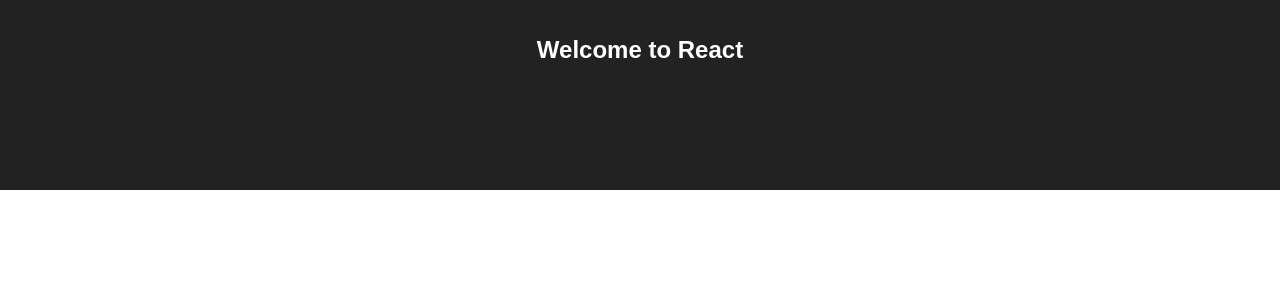
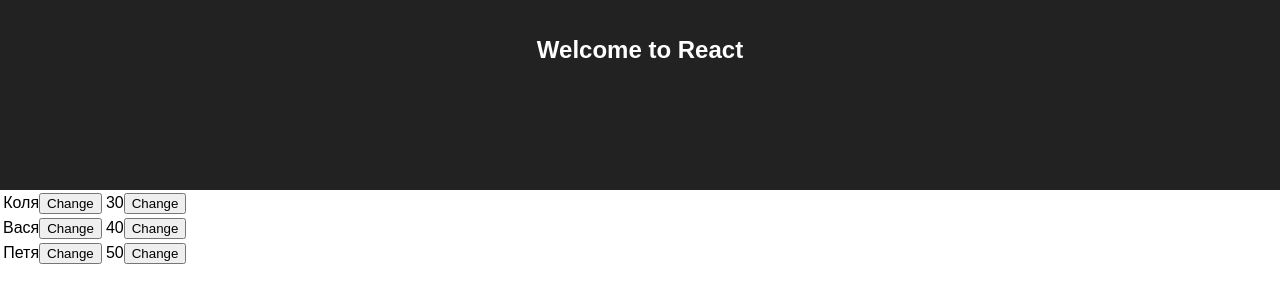
Before and after one commit to behuamuh/codemu, a React (Create React App) app: page /task56 in a window 1280 px wide. Shown: the top 302 px of the page. Built offline with nearby package versions, Linux system fonts and the light colour scheme.

Commit message:
up task to 56

```diff
--- /dev/null
+++ b/src/fourComponents/Task54.js
@@ -0,0 +1,40 @@
+import React, { Component } from 'react';
+
+export default class Task54 extends Component {
+  state = {
+    users: [
+      { name: 'Коля', surname: 'Иванов', age: 30 },
+      { name: 'Вася', surname: 'Петров', age: 40 },
+      { name: 'Петя', surname: 'Сидоров', age: 50 },
+    ],
+  };
+
+  render() {
+    const { users } = this.state;
+    const list = users.map((user, index) => {
+      const { name, surname, age } = user;
+      return <User key={index} name={name} surname={surname} age={age} />;
+    });
+    return <ul>{list}</ul>;
+  }
+}
+
+class User extends Component {
+  state = { isOpen: true };
+
+  toggleOpen = () => {
+    this.setState({ isOpen: !this.state.isOpen });
+  };
+
+  render() {
+    const { name, surname, age } = this.props;
+    const { isOpen } = this.state;
+    return (
+      <li>
+        <input type="checkbox" checked={isOpen} onChange={this.toggleOpen} />
+        {name}
+        {isOpen ? ` ${surname} ${age} лет.` : null}
+      </li>
+    );
+  }
+}
--- /dev/null
+++ b/src/fourComponents/Task55.js
@@ -0,0 +1,55 @@
+import React, { Component } from 'react';
+
+export default class Task55 extends Component {
+  state = { items: ['lorem', 'ipsum', 'dolor'] };
+
+  render() {
+    const { items } = this.state;
+    const list = items.map((item, index) => {
+      return <Punct key={index} text={item} />;
+    });
+    return <ul>{list}</ul>;
+  }
+}
+
+class Punct extends Component {
+  state = { isOpen: false, input: '', text: '' };
+
+  componentDidMount() {
+    this.setState({ text: this.props.text });
+  }
+
+  toggleOpen = () => {
+    this.setState({ isOpen: !this.state.isOpen });
+  };
+
+  handleChange = event => {
+    this.setState({ input: event.target.value });
+  };
+
+  handleInput = () => {
+    this.setState({
+      text: this.state.input,
+      input: '',
+      isOpen: !this.state.isOpen,
+    });
+  };
+
+  render() {
+    const { isOpen, input, text } = this.state;
+    return (
+      <li onClick={this.toggleOpen}>
+        {text}
+        {isOpen ? (
+          <input
+            autoFocus
+            type="text"
+            value={input}
+            onChange={this.handleChange}
+            onBlur={this.handleInput}
+          />
+        ) : null}
+      </li>
+    );
+  }
+}
--- /dev/null
+++ b/src/fourComponents/Task56.js
@@ -0,0 +1,68 @@
+import React, { Component } from 'react';
+
+export default class Task56 extends Component {
+  state = {
+    users: [
+      { name: 'Коля', age: 30 },
+      { name: 'Вася', age: 40 },
+      { name: 'Петя', age: 50 },
+    ],
+  };
+
+  render() {
+    const { users } = this.state;
+    const table = users.map((user, index) => {
+      return (
+        <tr key={index}>
+          <Ceil text={user.name} />
+          <Ceil text={user.age} />
+        </tr>
+      );
+    });
+    return <table>{table}</table>;
+  }
+}
+
+class Ceil extends Component {
+  state = { isOpen: false, input: '', text: '' };
+
+  componentDidMount() {
+    this.setState({ text: this.props.text });
+  }
+
+  handleChange = event => {
+    this.setState({
+      input: event.target.value,
+    });
+  };
+
+  toggleOpen = () => {
+    this.setState({
+      isOpen: !this.state.isOpen,
+    });
+  };
+
+  handleSubmit = () => {
+    this.setState({
+      text: this.state.input,
+    });
+    this.toggleOpen();
+  };
+
+  render() {
+    const { isOpen, input, text } = this.state;
+
+    const content = isOpen ? (
+      <td>
+        <input type="text" value={input} onChange={this.handleChange} />
+        <button onClick={this.handleSubmit}>Send</button>
+      </td>
+    ) : (
+      <td>
+        {text}
+        <button onClick={this.toggleOpen}>Change</button>
+      </td>
+    );
+    return content;
+  }
+}
```
Also changed, not shown: src/routes.js (+15 -0 lines).
